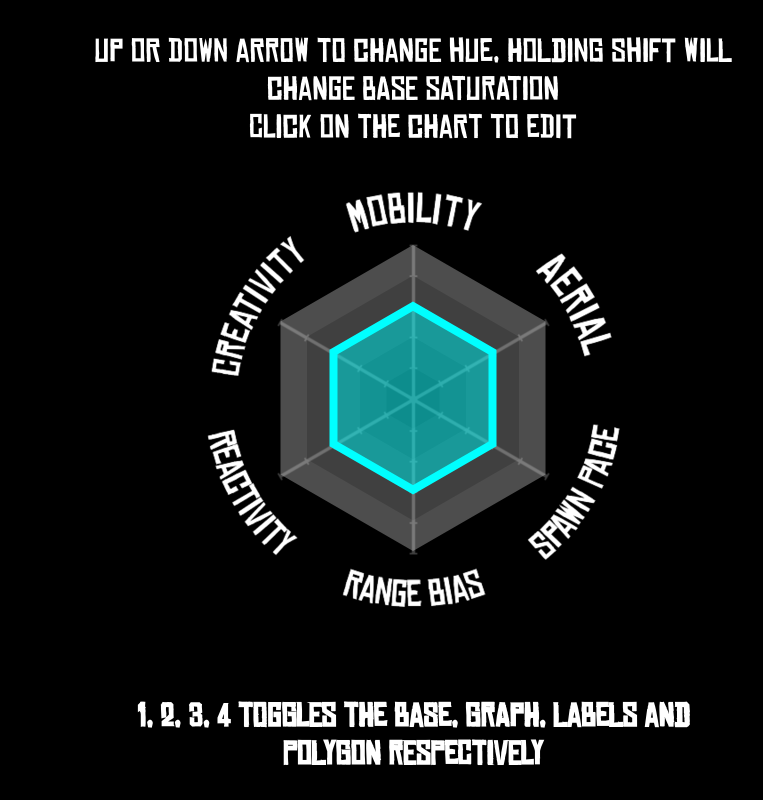
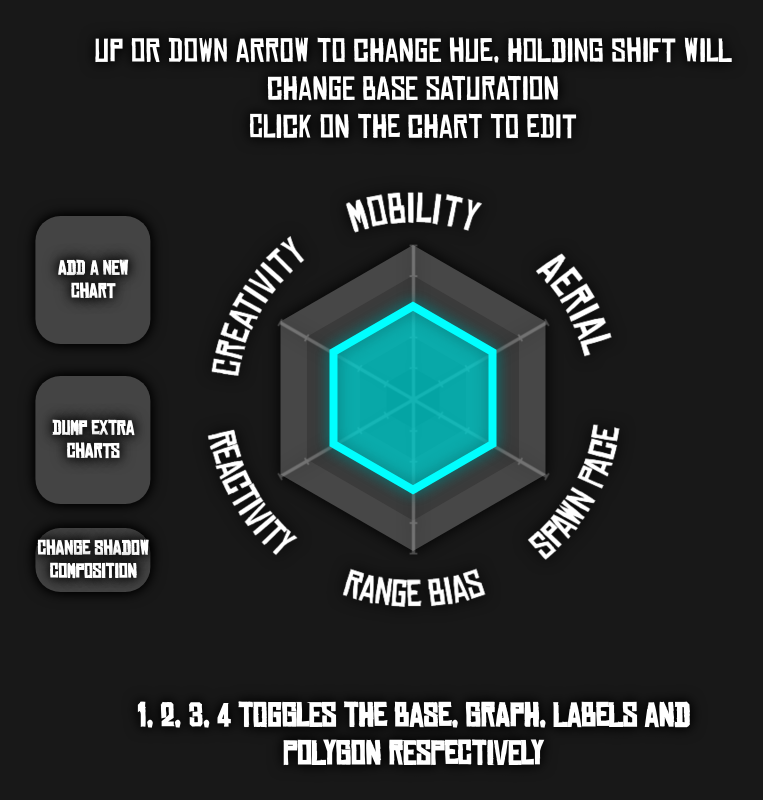
Before and after one commit to c0ttntail/c0ttntail.github.io, a plain HTML site: page rumblechart/index.html in a window 1280 px wide. Shown: the whole page, without its empty margins (227-990 px from the left). Drawn offline with Linux system fonts and the light colour scheme.

Commit message:
shadow comp, layering playstyles

```diff
--- a/rumblechart/graphic.js
+++ b/rumblechart/graphic.js
@@ -1,15 +1,23 @@
 var baseimg = document.getElementById("base");
 var graphimg = document.getElementById("graph");
 var labelimg = document.getElementById("label");
-var div = document.getElementById("div");
+var contain = document.getElementById("contain");
+var add = document.getElementById("add");
+var dump = document.getElementById("dump");
+var sCompC = document.getElementById("sCompC");
 var c = document.getElementById("chart");
 var chart = c.getContext("2d");
 var size = 480;
 var stats = [3, 3, 3, 3, 3, 3]; // Mobility, Aerial, Spawn Pace, Range Biase, Reactivity, Creativity
 var polyHue = 180
 var hexSat = 0
+var sComp = false
 var show = [true, true, true, true]
+var extras = []
 chart.lineWidth = size/60;
+chart.shadowBlur = 15
+chart.shadowOffsetX = 0;
+chart.shadowOffsetY = 0;
 
 function drawHex() {
     for (let p = 1; p < 6; p++) {
@@ -22,15 +30,15 @@ function drawHex() {
         chart.lineTo((size*.5 + (6 - p)*size*0.055209118), (size*.5 + (6 - p)*size*0.031875))
         chart.closePath();
         chart.fillStyle = "hsl("+polyHue+" "+hexSat+" "+(33 - p*5)+")";
-    chart.fill(); };
-    if (show[1] == true) {chart.drawImage(graphimg, 0, 0, size, size);}; };
+        chart.fill();
+        chart.shadowBlur = 15 * sComp };
+    chart.shadowBlur = 15; };
 function drawStats() {
     chart.clearRect(0,0, size, size);
-    if (hexSat == 0 && show[0] == true && show[1] == true && show[2] == true) {chart.drawImage(baseimg, 0, 0, size, size);}
-    else {
+    chart.shadowColor = "hsl(0 0 0)";
     if (show[0] == true) {drawHex();}
     if (show[1] == true) {chart.drawImage(graphimg, 0, 0, size, size);};
-        if (show[2] == true) {chart.drawImage(labelimg, 0, 0, size, size);}; };
+    if (show[2] == true) {chart.drawImage(labelimg, 0, 0, size, size);};
     if (show[3] == true) {
         chart.beginPath();
         chart.moveTo((size*.5), (size*.5 + stats[3]*size*.06375));
@@ -40,10 +48,25 @@ function drawStats() {
         chart.lineTo((size*.5 + stats[1]*size*0.055209118), (size*.5 - stats[1]*size*0.031875))
         chart.lineTo((size*.5 + stats[2]*size*0.055209118), (size*.5 + stats[2]*size*0.031875))
         chart.closePath();
+        chart.shadowColor = "hsl("+polyHue+" 100 25)";
         chart.fillStyle = "hsl("+polyHue+" 100 50 / 50%)";
         chart.strokeStyle = "hsl("+polyHue+" 100 50)";
         chart.fill();
-        chart.stroke();}; }
+        chart.stroke();
+        for (extra of extras) {
+            chart.beginPath();
+            chart.moveTo((size*.5), (size*.5 + extra[3]*size*.06375));
+            chart.lineTo((size*.5 - extra[4]*size*0.055209118), (size*.5 + extra[4]*size*0.031875));
+            chart.lineTo((size*.5 - extra[5]*size*0.055209118), (size*.5 - extra[5]*size*0.031875));
+            chart.lineTo((size*.5), (size*.5 - extra[0]*size*.06375))
+            chart.lineTo((size*.5 + extra[1]*size*0.055209118), (size*.5 - extra[1]*size*0.031875))
+            chart.lineTo((size*.5 + extra[2]*size*0.055209118), (size*.5 + extra[2]*size*0.031875))
+            chart.closePath();
+            chart.shadowColor = "hsl("+extra[6]+" 100 25)";
+            chart.fillStyle = "hsl("+extra[6]+" 100 50 / 50%)";
+            chart.strokeStyle = "hsl("+extra[6]+" 100 50)";
+            chart.fill();
+            chart.stroke(); }; }; };
 
 document.onkeydown = (e) => {
     if (e.shiftKey == 0) {polyHue += 3 * ((e.key == "ArrowDown") - (e.key == "ArrowUp"));} else {hexSat = Math.min(100, Math.max(0, hexSat + 3 * ((e.key == "ArrowUp") - (e.key == "ArrowDown"))));}
@@ -63,7 +86,15 @@ function mouseDetect(event) {
     var mouseD = 1 + Math.round(.016667*Math.abs(90+ ((180/Math.PI) * Math.atan((event.offsetY-size*.5)/(event.offsetX-size*.5)) + 180*(event.offsetX < size*.5)))) % 6;
     if (mouseC == 0) {if (mouseS != 0) {mouseS = 0}} else {if (mouseS == 0) {mouseS = mouseD}};
     if (mouseS != 0) {stats[mouseS - 1] = mouseV};
-    drawStats(); }
+    drawStats(); };
 drawStats();
 
-div.onmousemove = function(event) {mouseDetect(event)};
+contain.onmousemove = function(event) {mouseDetect(event)};
+add.onmousedown = function(event) {
+    extras.push([stats[0], stats[1], stats[2], stats[3], stats[4], stats[5], polyHue]);
+    stats = [3, 3, 3, 3, 3, 3];
+    polyHue = 180;
+    console.log(extras);
+    drawStats(); };
+dump.onmousedown = function(event) {extras = []; drawStats();};
+sCompC.onmousedown = function() {sComp = !sComp; drawStats();};
--- a/rumblechart/index.html
+++ b/rumblechart/index.html
@@ -7,8 +7,13 @@
     </head>
     <body>
         <p>Up or Down arrow to change hue, Holding Shift will change base saturation<br>Click on the chart to edit</p>
-        <div id="div" width="480" height="480">
+        <div id="contain" width="480" height="480">
             <canvas id="chart" width="480" height="480">
+        </div>
+        <div id="side">
+            <div id="add"><div id="box"><h1>Add a new Chart</h1></div></div>
+            <div id="dump"><div id="box"><h1>Dump extra Charts</h1></div></div>
+            <div id="sCompC"><div id="box"><h1>Change Shadow Composition</h1></div></div>
         </div>
         <h2>1, 2, 3, 4 toggles the Base, Graph, Labels and Polygon respectively</h2>
         <img id="graph" src="graph.png" hidden>
--- a/rumblechart/rumblestyle.css
+++ b/rumblechart/rumblestyle.css
@@ -1,32 +1,66 @@
-@import url('https://fonts.googleapis.com/css2?family=Architects+Daughter&display=swap');
 @import url('https://c0ttntail.github.io/rumblefont.css');
 
 body {
-    background: #000;
-}
-div {
-    position: fixed;
-    left: 50%;
-    top: 50%;
-    transform: translate(-50%, -50%);
-}
+    background: #181818;
+    color: #fff;
+    text-shadow: 0px 0px 10px black, 0px 0px 15px black;
+    font-family: 'Rumble', arial;
+    text-align: center; }
 p {
     position: fixed;
     top: 0%;
     left: 50%;
     transform: translate(-50%, 0%);
-    color: #fff;
-    font-family: 'Rumble', 'Architects Daughter', arial;
-    text-align: center;
-    font-size:xx-large;
-}
+    font-size: xx-large;}
 h2 {
     position: fixed;
     bottom: 0%;
     left: 50%;
     transform: translate(-50%, 0%);
-    color: #fff;
-    font-family: 'Rumble', 'Architects Daughter', arial;
+    font-size: xx-large; }
+#contain {
+    position: fixed;
+    left: 50%;
+    top: 50%;
+    transform: translate(-50%, -50%); }
+#side {
+    position: fixed;
+    left: 25%;
+    top: 50%;
+    transform: translate(-50%, -50%);
+    width: calc(30% - 240px);
+    height: 50%; }
+#side > div {
+    position: absolute; }
+#add {
+    top: 0%;
+    width: 100%;
+    height: 40%; }
+#dump {
+    bottom: 20%;
+    width: 100%;
+    height: 40%; }
+#sCompC {
+    bottom: 0%;
+    width: 100%;
+    height: 20%; }
+#side * #box {
+    position: absolute;
+    background: #444;
+    box-shadow: 0px 0px 10px black, 0px 0px 15px black;
+    border-radius: 25px;
+    left: 50%;
+    top: 50%;
+    height: 80%;
+    width: 80%;
+    transform: translate(-50%, -50%);
+    text-align: center; }
+#box h1 {
+    position: absolute;
+    top: 50%;
+    transform: translate(0%, -50%);
+    margin: 0%;
+    width: 100%;
     text-align: center;
-    font-size:xx-large;
-}
+    user-select: none;
+    font-size: 1.5vw; }
```
Lines whose indentation alone changed are shown as unchanged.
